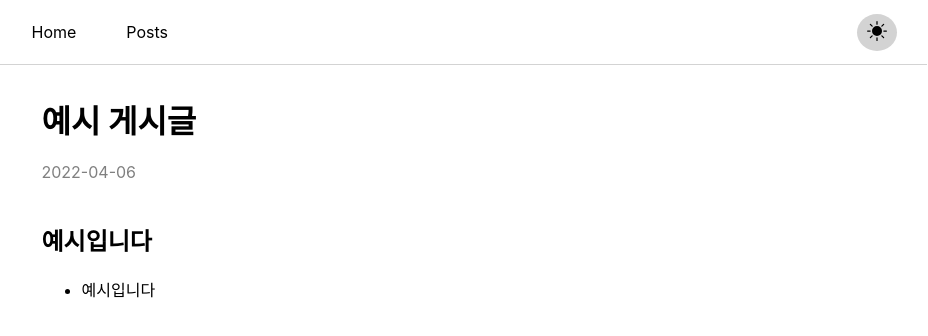
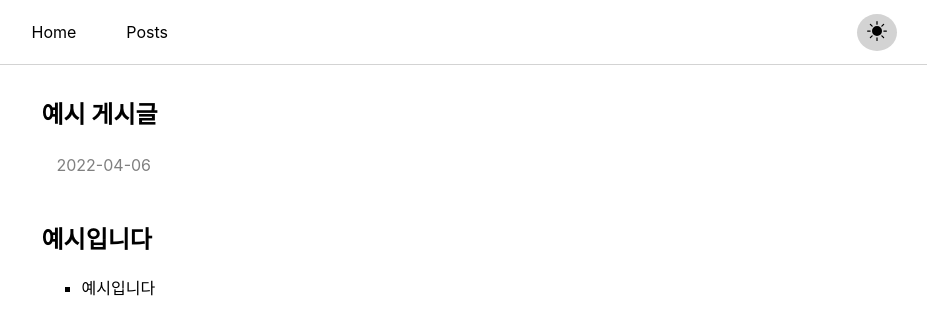
Before and after one commit to jhoon9494/my-blog, a Next.js app: page /posts/test in a window 1280 px wide. Shown: the top 336 px of the page, without its empty margins (181-1109 px from the left). Built offline with nearby package versions, Linux system fonts and the light colour scheme.

Commit message:
Style: post 페이지 내 code highlight 적용 및 시멘틱태그 수정

```diff
--- a/pages/posts/[fileName].tsx
+++ b/pages/posts/[fileName].tsx
@@ -5,6 +5,7 @@ import { unified } from 'unified';
 import remarkParse from 'remark-parse';
 import remark2rehype from 'remark-rehype';
 import rehypeStringify from 'rehype-stringify';
+import rehypeHighlight from 'rehype-highlight';
 import Head from 'next/head';
 import styled from 'styled-components';
 
@@ -30,6 +31,7 @@ export const getStaticProps: GetStaticProps<{ post: PostType }> = async (ctx) =>
   const html = unified()
     .use(remarkParse) // markdown을 구문 트리로 변환
     .use(remark2rehype) // markdown을 html로 변환
+    .use(rehypeHighlight)
     .use(rehypeStringify) // 텍스트 형태로 변환
     .processSync(postData.content)
     .toString();
@@ -41,7 +43,7 @@ export const getStaticProps: GetStaticProps<{ post: PostType }> = async (ctx) =>
   };
 };
 
-const Container = styled.div`
+const Container = styled.main`
   padding: 10px 30px 40px;
   margin: 0 20px;
   position: relative;
@@ -49,9 +51,10 @@ const Container = styled.div`
 
   /* 코드 부분 */
   pre {
-    border: 1px solid lightgray;
+    border: 1px solid gray;
     border-radius: 5px;
-    padding: 10px;
+    padding: 20px 10px;
+    margin: 20px 0;
   }
 
   img {
@@ -59,9 +62,59 @@ const Container = styled.div`
     margin: 0 auto;
     width: 600px;
   }
+
+  li {
+    margin: 5px 0;
+    list-style: square;
+
+    > code {
+      font-weight: bold;
+      color: #556e90;
+    }
+  }
+
+  p {
+    line-height: 30px;
+    padding-left: 15px;
+
+    > code {
+      font-weight: bold;
+      color: #556e90;
+    }
+  }
+
+  a {
+    display: inline-block;
+    margin-top: 10px;
+    padding: 3px 10px;
+    border-radius: 8px;
+    background-color: #d3d3d39e;
+    color: #556e90;
+  }
+
+  /* code style */
+  .hljs-keyword {
+    color: #af2daf;
+  }
+
+  .hljs-number {
+    color: #4d4de4;
+  }
+
+  .hljs-comment {
+    color: gray;
+  }
+
+  .hljs-tag {
+    color: #70d1f1;
+
+    .hljs-name {
+      color: #ff8f3a;
+    }
+  }
 `;
 
-const Title = styled.div`
+const Title = styled.header`
   padding-bottom: 20px;
 
   h1 {
@@ -84,11 +137,13 @@ export default function Post({ post }: InferGetStaticPropsType<typeof getStaticP
         <title>{post.metaData.title}</title>
         <meta name="description" content={post.metaData.description} />
       </Head>
-      <Title>
-        <h1>{post.metaData.title}</h1>
-        <p>{post.metaData.date}</p>
-      </Title>
-      <div dangerouslySetInnerHTML={createMarkup()} />
+      <article>
+        <Title>
+          <h1>{post.metaData.title}</h1>
+          <p>{post.metaData.date}</p>
+        </Title>
+        <div dangerouslySetInnerHTML={createMarkup()} />
+      </article>
     </Container>
   );
 }
```
